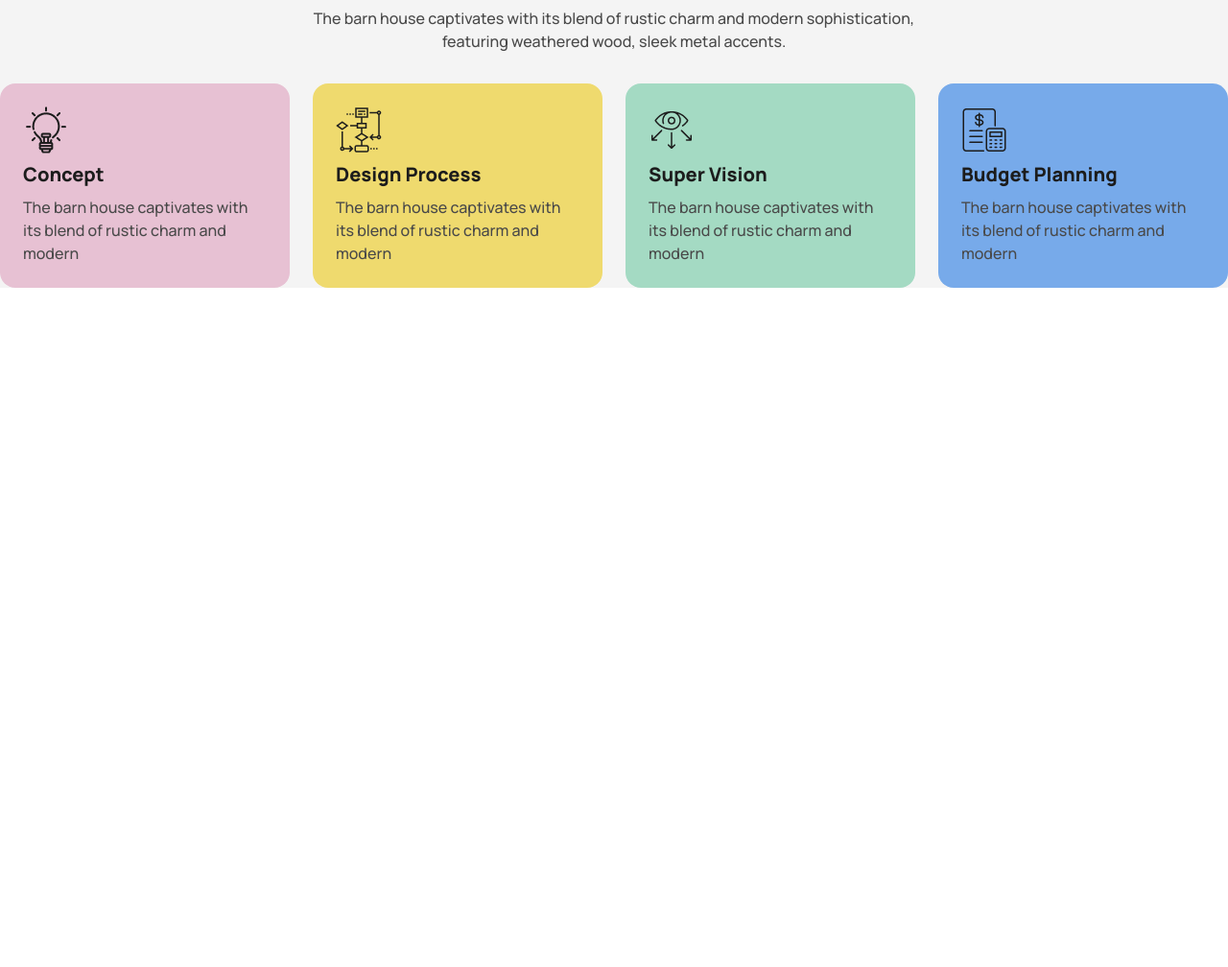
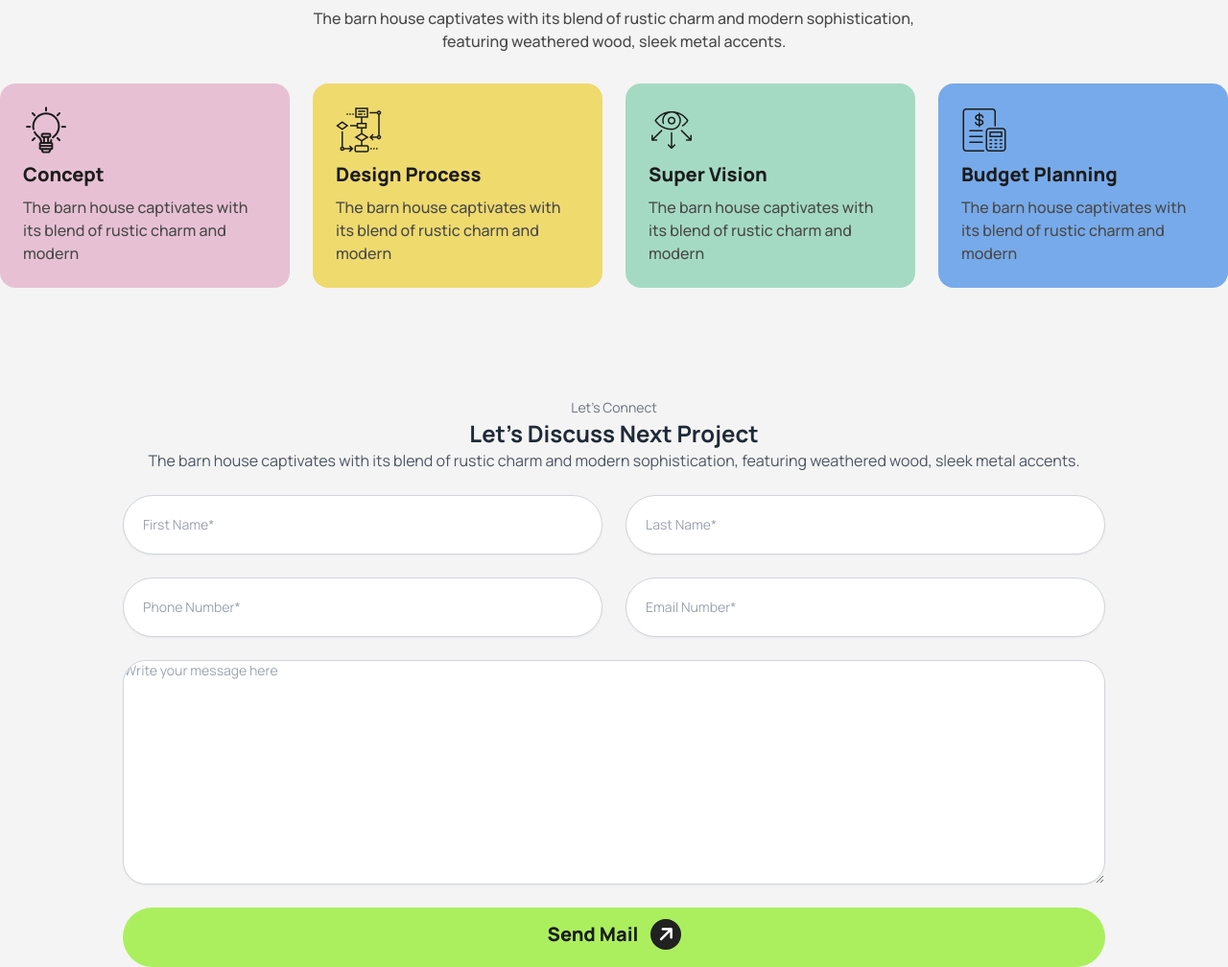
Before and after one commit to ash-124/urban-architecht-p-3, a plain HTML site: page index.html in a window 1280 px wide. Shown: the part 1891-2899 px from the top of the page at 96% size. Before the commit the page ends 2191 px from the top, so only its background shows below. Drawn offline with nearby package versions, Linux system fonts and the light colour scheme.

Commit message:
form section almost done

```diff
--- a/index.html
+++ b/index.html
@@ -237,9 +237,58 @@
             </p>
            </div>
         </div>
-     </div>
+    <!-- Form section -->
+     <!-- Header section -->
+   <div class="mt-28">
+     <div class="text-center mb-6">
+      <span class="text-sm text-gray-500">Let's Connect</span>
+      <h2 class="text-2xl font-bold">Let's Discuss Next Project</h2>
+      <p class="text-gray-600">
+        The barn house captivates with its blend of rustic charm and modern sophistication, featuring weathered wood, sleek metal accents.
+      </p>
+    </div>
+
+    <form class="w-4/5 mx-auto gap-6 grid grid-cols-12 grid-rows-12 mt-6">
+        <!-- First Name -->
+        <div class="col-span-6 row-span-2 ">
+          <input type="text" id="first-name" placeholder="First Name*" class="p-5  w-full border border-gray-300 rounded-full shadow-sm  sm:text-sm">
+        </div>
+        <!-- Last Name -->
+        <div class="col-span-6 row-span-2">
+          <div class="col-span-6 row-span-2 ">
+            <input type="text" id="last-name" placeholder="Last Name*" class="p-5  w-full border border-gray-300 rounded-full shadow-sm  sm:text-sm">
+          </div>
+        </div>
+        <!-- Phone Number -->
+        <div class="col-span-6 row-span-2">
+          <div class="col-span-6 row-span-2 ">
+            <input type="text" id="phone" placeholder="Phone Number*" class="p-5  w-full border border-gray-300 rounded-full shadow-sm  sm:text-sm">
+          </div>
+        </div>
+        <!-- Email -->
+        <div class="col-span-6 row-span-2" >
+          <div class="col-span-6 row-span-2 ">
+            <input type="email" id="email" placeholder="Email Number*" class="p-5  w-full border border-gray-300 rounded-full shadow-sm  sm:text-sm">
+          </div>
+        </div>
+      <!-- Message field -->
+      <textarea id="message" rows="6" placeholder="Write your message here" class=" col-span-12 row-span-6 w-full border border-gray-300 rounded-3xl shadow-sm 0 sm:text-sm"></textarea>
+
+      <!-- Submit button -->
+      <div type="submit" class="w-full col-span-12 row-span-2 bg-btn_primary text-footerPrimary p-3 rounded-full  hover:bg-btn_secondary font-extrabold text-xl ">
+
+        <span class="flex gap-3 items-center justify-center">Send Mail <i class="fa-solid fa-arrow-up w-8 h-8 flex justify-center items-center rounded-full bg-textPrimary rotate-45 text-white "></i></span>
+      </div>
+    </form>
+   </div>
+  </div>
+</section>
 
 
+
+
+
+     </div>
     </main>
 </body>
 </html>
```
